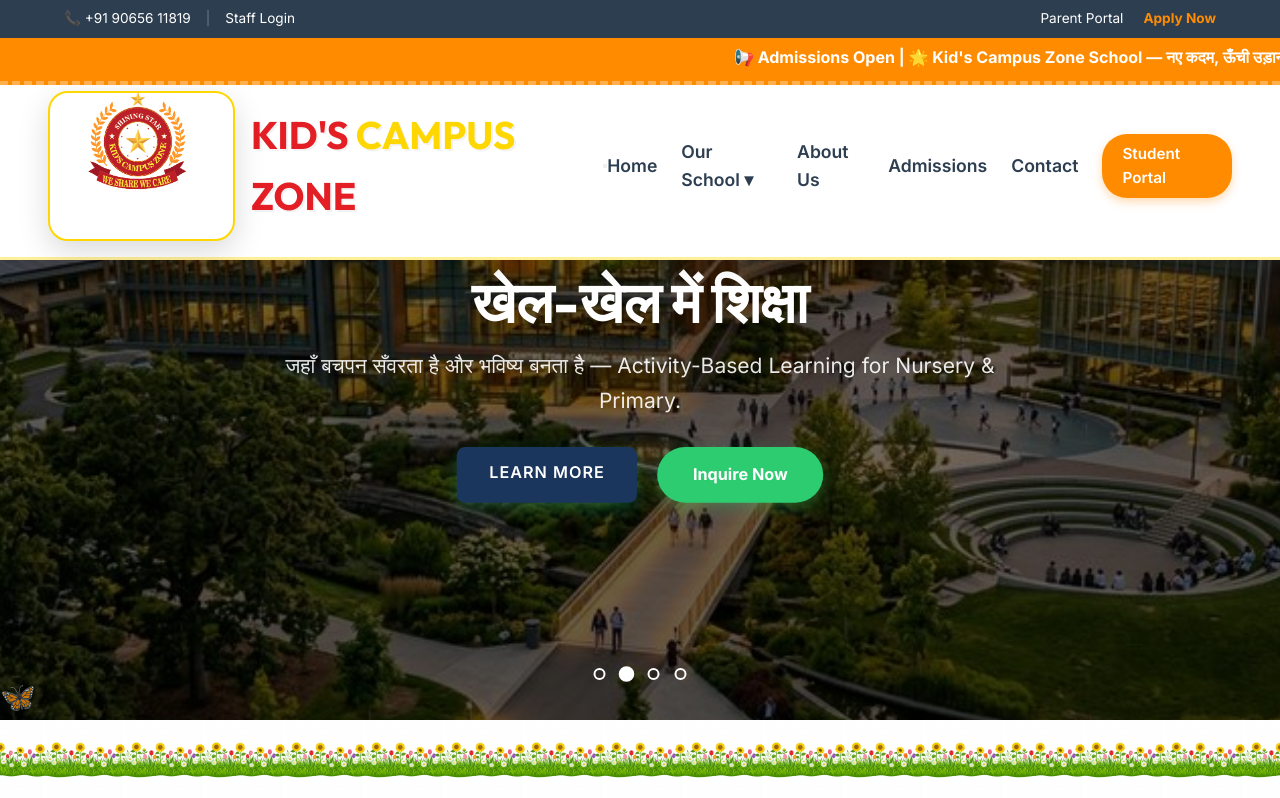
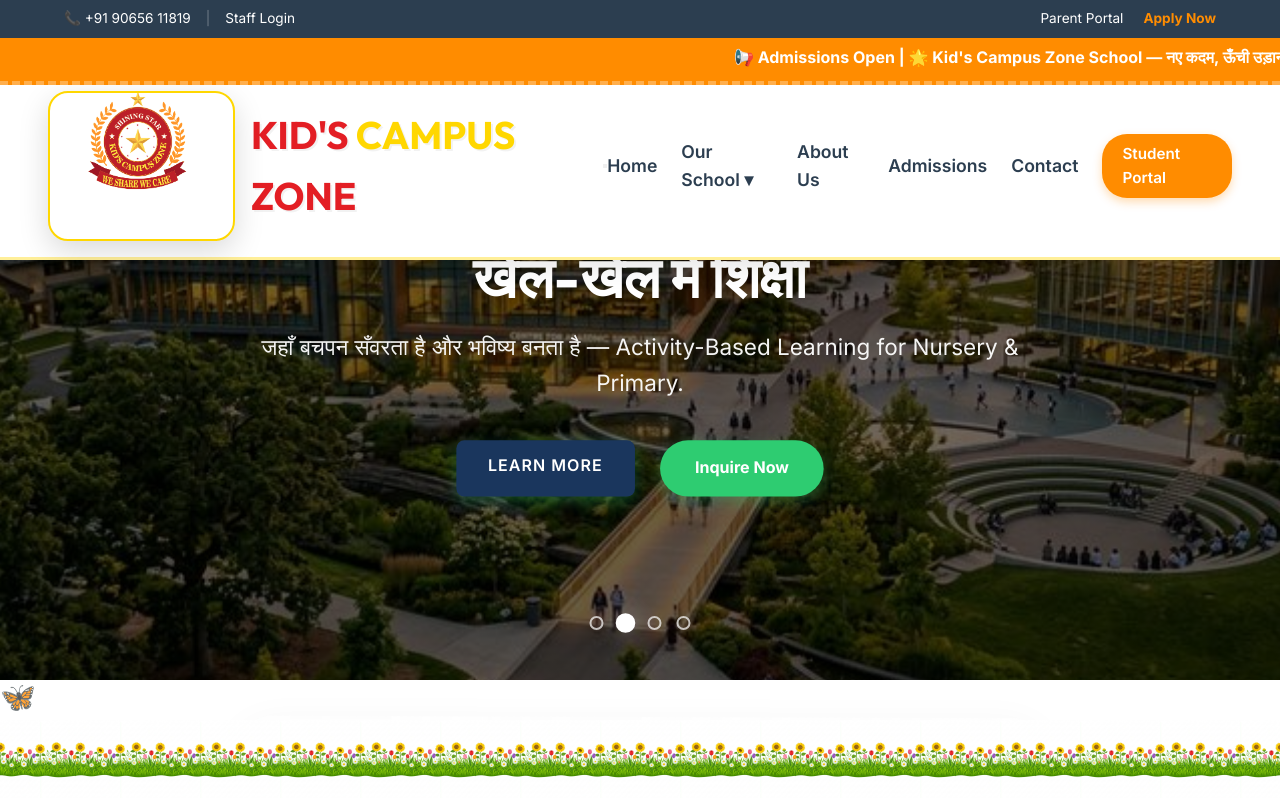
Before and after one commit to RubyGupta-tech/school-website, a React (Vite) app in the folder school-website/: page / in a window 1280 px wide. Shown: the top 798 px of the page. Built offline with nearby package versions, Linux system fonts and the light colour scheme.

Commit message:
Final Hero slider master fix: visibility, interaction, and typography

```diff
--- a/school-website/src/components/Hero.css
+++ b/school-website/src/components/Hero.css
@@ -1,4 +1,4 @@
-/* Ken Burns Effect */
+/* Ken Burns Effect & Visibility Control */
 .hero-slide {
   position: absolute;
   top: 0;
@@ -8,26 +8,30 @@
   background-size: cover;
   background-position: center;
   opacity: 0;
-  transition: opacity 1s ease-in-out;
+  visibility: hidden; /* Prevent content leak */
+  pointer-events: none; /* Block all interactions when hidden */
+  transition: opacity 1.2s ease-in-out, visibility 1.2s;
   display: flex;
   align-items: center;
   justify-content: center;
-  pointer-events: none; /* Disable interaction when hidden */
+  z-index: 1;
 }
 
 .hero-slide.active {
   opacity: 1;
-  pointer-events: auto; /* Enable interaction when visible */
-  animation: kenBurns 10s ease-in-out infinite alternate;
+  visibility: visible;
+  pointer-events: auto; /* Enable interaction only when active */
+  z-index: 10; /* Ensure active slide is on top */
+  animation: kenBurns 15s ease-in-out infinite alternate;
 }
 
 @keyframes kenBurns {
   0% { transform: scale(1); }
-  100% { transform: scale(1.15); }
+  100% { transform: scale(1.1); }
 }
 
 .hero-slider {
-  height: 90vh;
+  height: 85vh;
   position: relative;
   overflow: hidden;
   background: #000;
@@ -36,12 +40,12 @@
 .hero-content {
   text-align: center;
   color: white;
-  z-index: 10;
-  max-width: 800px;
-  padding: 0 20px;
-  transform: translateY(30px);
+  z-index: 15;
+  max-width: 900px;
+  padding: 0 30px;
+  transform: translateY(40px);
   opacity: 0;
-  transition: all 0.8s ease-out 0.5s;
+  transition: all 1s cubic-bezier(0.165, 0.84, 0.44, 1) 0.6s;
 }
 
 .hero-slide.active .hero-content {
@@ -52,54 +56,84 @@
 .slide-label {
   display: inline-block;
   background: var(--accent-color);
-  padding: 5px 15px;
+  padding: 6px 18px;
   border-radius: 50px;
-  font-size: 0.9rem;
+  font-size: 0.85rem;
   font-weight: 700;
-  margin-bottom: 20px;
+  margin-bottom: 25px;
+  letter-spacing: 1px;
   text-transform: uppercase;
+  box-shadow: 0 4px 15px rgba(0,0,0,0.2);
 }
 
 .hero-content h1 {
-  font-size: clamp(2.5rem, 6vw, 4.5rem);
-  margin-bottom: 15px;
-  line-height: 1.1;
-  text-shadow: 0 5px 15px rgba(0,0,0,0.3);
+  font-size: clamp(2rem, 8vw, 4.2rem);
+  margin-bottom: 20px;
+  line-height: 1.25; /* Increased to fix overlapping letters */
+  font-weight: 800;
+  text-shadow: 0 4px 20px rgba(0,0,0,0.5);
 }
 
 .hero-content p {
-  font-size: clamp(1rem, 2vw, 1.3rem);
-  margin-bottom: 30px;
-  opacity: 0.9;
+  font-size: clamp(0.95rem, 2.5vw, 1.4rem);
+  margin-bottom: 40px;
+  opacity: 0.95;
+  line-height: 1.6;
 }
 
 .hero-btns {
   display: flex;
-  gap: 20px;
+  gap: 25px;
   justify-content: center;
+  flex-wrap: wrap; /* Prevent button squeeze on small phones */
 }
 
+/* Dots & Controls */
 .slider-dots {
   position: absolute;
-  bottom: 40px;
+  bottom: 50px;
   left: 50%;
   transform: translateX(-50%);
   display: flex;
   gap: 15px;
-  z-index: 20;
+  z-index: 30;
 }
 
 .dot {
-  width: 12px;
-  height: 12px;
+  width: 14px;
+  height: 14px;
   border-radius: 50%;
-  border: 2px solid white;
+  border: 2.5px solid rgba(255,255,255,0.7);
   background: transparent;
   cursor: pointer;
-  transition: all 0.3s;
+  transition: all 0.4s cubic-bezier(0.175, 0.885, 0.32, 1.275);
 }
 
 .dot.active {
   background: white;
-  transform: scale(1.3);
+  border-color: white;
+  transform: scale(1.4);
+  box-shadow: 0 0 15px rgba(255,255,255,0.4);
 }
+
+/* --- Mobile Specific Tweaks --- */
+@media (max-width: 768px) {
+  .hero-slider {
+    height: 75vh;
+  }
+
+  .hero-content h1 {
+    font-size: 2.2rem;
+    line-height: 1.3;
+    letter-spacing: -0.5px;
+  }
+
+  .hero-content p {
+    font-size: 1.05rem;
+    margin-bottom: 30px;
+  }
+
+  .hero-btns {
+    gap: 15px;
+  }
+}
```
